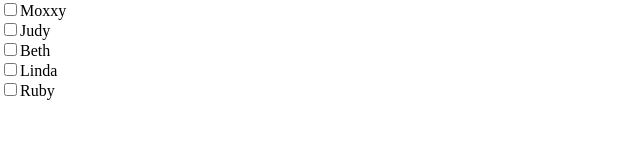
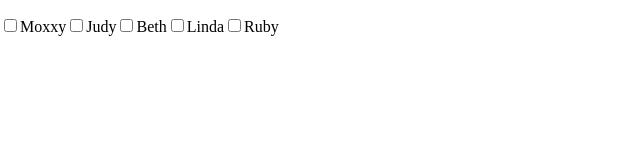
Before and after one commit to SoftBearFeet/Cat-Clicker, a plain HTML site: page index.html in a window 1280 px wide. Shown: the whole page, without its empty margins (0-640 px from the left). Drawn offline with Linux system fonts and the light colour scheme.

Commit message:
Added Checkboxes; able to append message when checkboxes are checked; Started to create Cat Class

```diff
--- a/index.html
+++ b/index.html
@@ -11,6 +11,9 @@
         padding: 0;
         margin: 0;
         border: 0;
+      }
+      li {
+        list-style-type: none;
       }
       .collumn {
         width: 33.3%;
@@ -56,7 +59,7 @@
     <div class="collumn">
       <div class= 'top'>
       </div>
-      <div class= 'center'>
+      <div class= 'center' id= 'middleCenter'>
       </div>
       <div class= 'bottom'>
       </div>
@@ -71,28 +74,51 @@
     </div>
     <script>
 
-      window.onload = howManyCats;
+      window.onload = catClicker;
+      var imgUrl = 'http://placekiteen.com/400/400';
+      var names = ['Moxxy','Judy','Beth','Linda','Ruby'];
+      var topRight = document.getElementById('topRight');
+      var form = document.createElement('form');
+      var ul = document.createElement('ul');
+      var li = document.createElement('li');
+      var br = document.createElement('br');
+      var middleCenter = document.getElementById('middleCenter');
 
-      function howManyCats() {
-        var imgUrl = 'http://placekiteen.com/400/400';
-        var names = ['Moxxy','Judy','Beth','Linda','Ruby'];
-        var topRight = document.getElementById('topRight');
-
-        //This is where the form is built and appended to the page
+      //Cat Class
+      function cat(catName, catImage, catScore) {
+        var name = catName;
+        var img = catImage;
+        var score = catScore;
+      };
+      function catClicker() {
+        topRight.appendChild(form);
+        form.appendChild(ul);
+        //This is where the names are generated and appeaded to the form.
         (function(loop) {
           //alert('this form is starting');
+
           for (i = 0; i < loop.length; i++) {
             //alert('this loop should be running');
-            var form = document.createElement('form');
+            var loops = loop[i];
             var checkBox = document.createElement('input');
+            var label = document.createElement('label');
+            var nameNode = document.createTextNode(loop[i]);
             checkBox.setAttribute('type', 'checkbox');
             checkBox.setAttribute('value', loop[i]);
-            var label = document.createElement('label');
-            var nameNode = document.createTextNode(loop[i]);
-            topRight.appendChild(form);
+            form.appendChild(label);
+            label.appendChild(checkBox);
             label.appendChild(nameNode);
-            form.appendChild(checkBox);
-            form.appendChild(label);
+            checkBox.setAttribute('id', 'cat'+loop[i]);
+            checkBox.addEventListener('click', (function(loopsCopy){
+              return function() {
+                var inputType = document.getElementById('cat'+loopsCopy);
+                if (inputType.checked) {
+                  //alert('a box has been checked');
+                };
+                //alert(label.hasAttribute('id'));
+              };
+            })(loops));
+
           };
         })(names);
         //alert('hey you finally got this to work yet?!');
```
